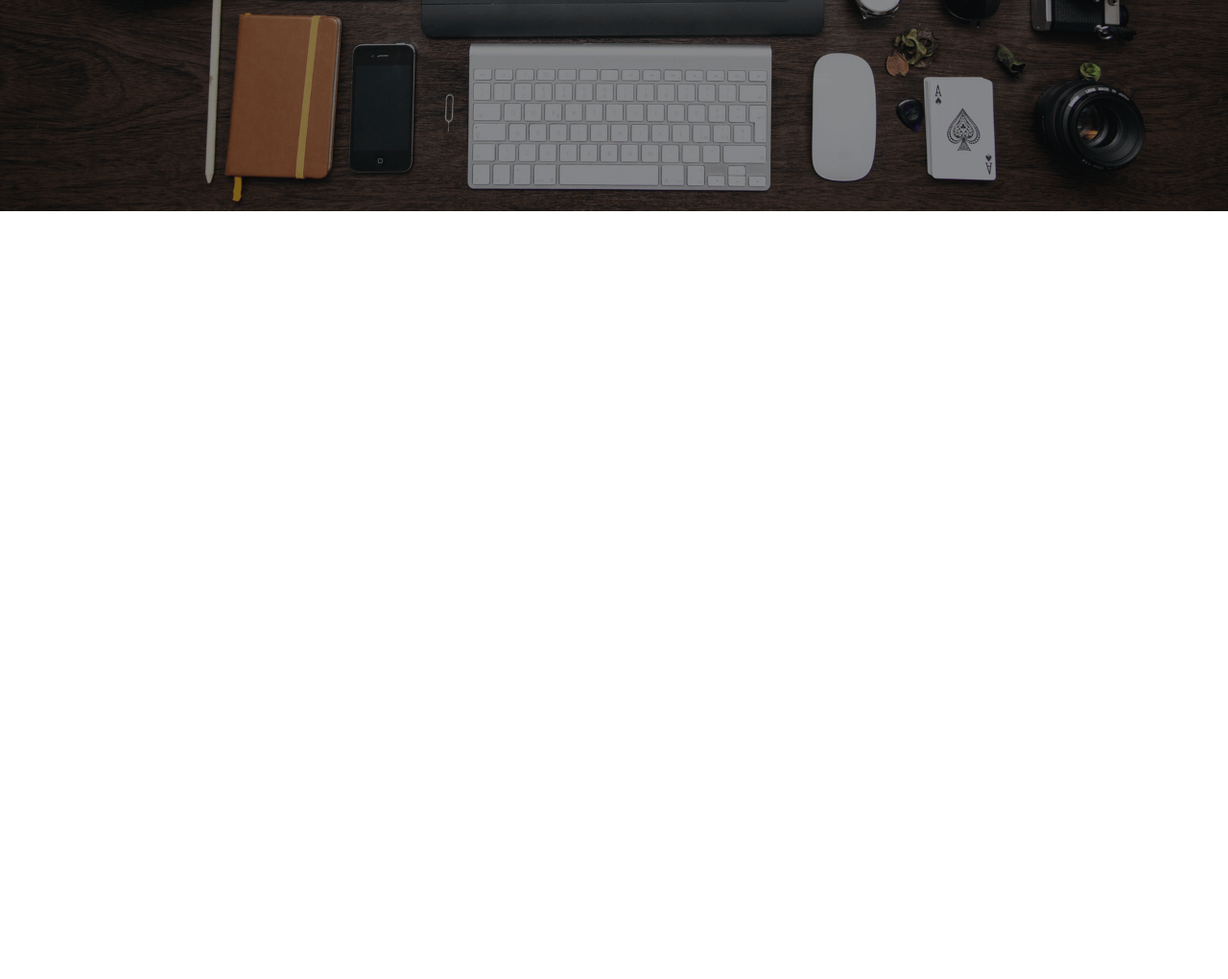
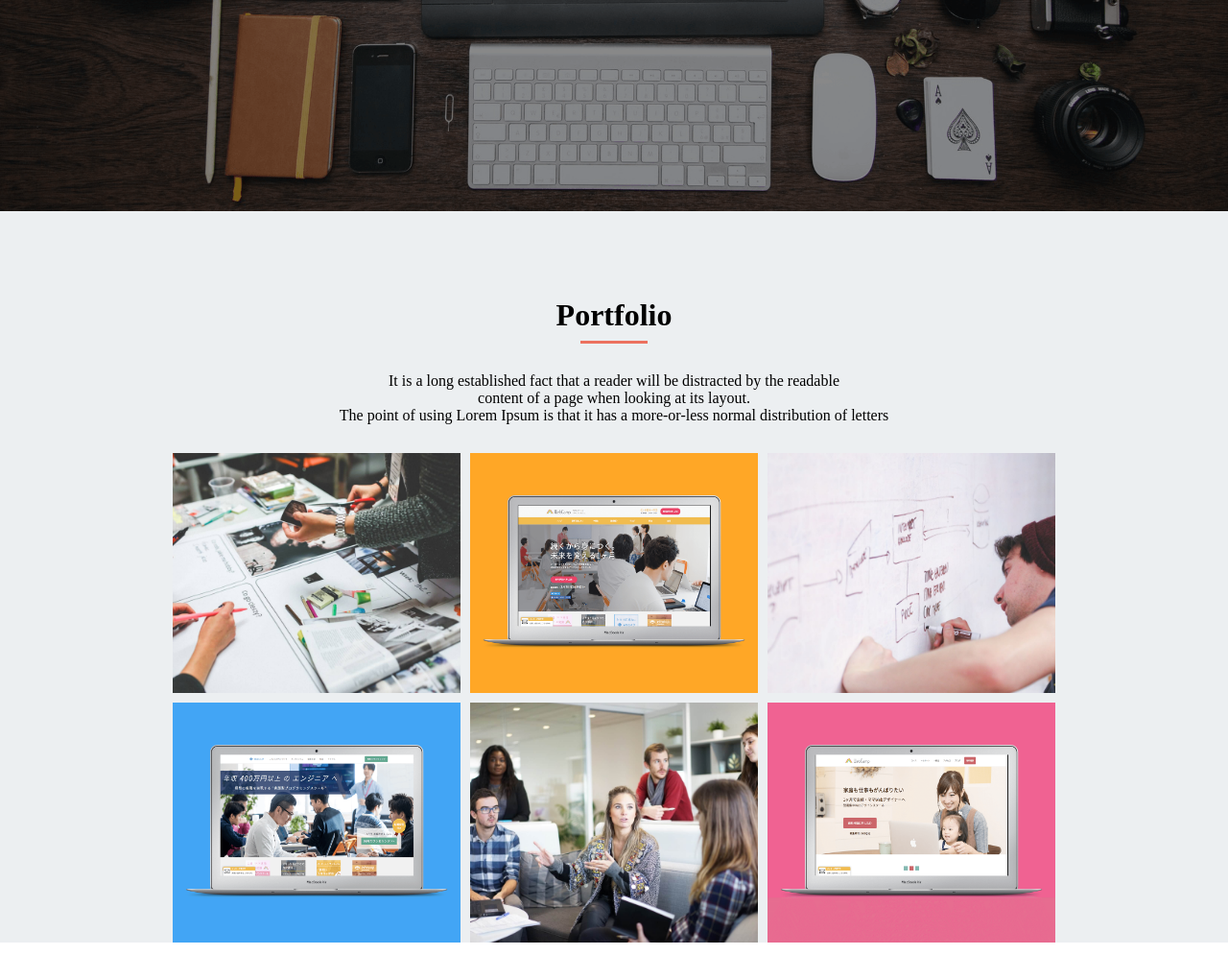
Before and after one commit to sf-12/WEBCAMP_Mysite, a plain HTML site: page index.html in a window 1280 px wide. Shown: the part 500-1520 px from the top of the page at 96% size. Before the commit the page ends 800 px from the top, so only its background shows below. Drawn offline with Linux system fonts and the light colour scheme.

Commit message:
make portforio

```diff
--- a/index.html
+++ b/index.html
@@ -36,11 +36,28 @@
 
     <!-- メイン -->
     <main>
-      <div class="main-visual" name="mv">
+      <!-- メインビジュアル -->
+      <div class="main-visual" id="mv">
         <h1>Lorem Ipsum</h1>
         <p>simply dummy text of the printing</p>
       </div>
-
+      <!-- Portfolio -->
+      <div class="portfolio" id="portfolio">
+        <h2>Portfolio</h2>
+        <p>
+          It is a long established fact that a reader will be distracted by the readable<br>
+          content of a page when looking at its layout.<br>
+          The point of using Lorem Ipsum is that it has a more-or-less normal distribution of letters
+        </p>
+        <div class="picts">
+          <div class="pict pic1"></div>
+          <div class="pict pic2"></div>
+          <div class="pict pic3"></div>
+          <div class="pict pic4"></div>
+          <div class="pict pic5"></div>
+          <div class="pict pic6"></div>
+        </div>
+      </div>
     </main>
 
     <!-- フッター -->
--- a/style.css
+++ b/style.css
@@ -37,6 +37,10 @@ a {
   color: #fafafa;
 }
 
+main {
+  background-color: #eceff1;
+}
+
 .main-visual {
   background-image: url(img/mv.png);
   background-repeat: no-repeat;
@@ -56,3 +60,73 @@ a {
   font-size: 20px;
   padding-top: 10px;
 }
+
+.portfolio {
+  text-align: center;
+  color: #000;
+}
+
+.portfolio h2 {
+  padding-top: 90px;
+  font-size: 32px;
+}
+
+.portfolio h2::after {
+  content: "";
+  display: block;
+  margin: 8px auto 0 auto;
+  height: 3px;
+  width: 70px;
+  background-color: #ec715f;
+}
+
+.portfolio p {
+  font-size: 16px;
+  padding: 30px 0;
+}
+
+.picts {
+  display: flex;
+  flex-wrap: wrap;
+  margin: 0 auto 90px auto;
+  width: 920px;
+}
+
+.pict {
+  width: 300px;
+  height: 250px;
+  background-repeat: no-repeat;
+  background-size: cover;
+  background-position: center;
+}
+
+.pic1 {
+  background-image: url(img/sketch.jpg);
+  margin-right: 10px;
+  margin-bottom: 10px;
+}
+
+.pic2 {
+  background-image: url(img/webcamp.png);
+  margin-right: 10px;
+  margin-bottom: 10px;
+}
+
+.pic3 {
+  background-image: url(img/write.jpg);
+  margin-bottom: 10px;
+}
+
+.pic4 {
+  background-image: url(img/websuku.png);
+  margin-right: 10px;
+}
+
+.pic5 {
+  background-image: url(img/talk.jpg);
+  margin-right: 10px;
+}
+
+.pic6 {
+  background-image: url(img/webcamp-mother.png);
+}
```
